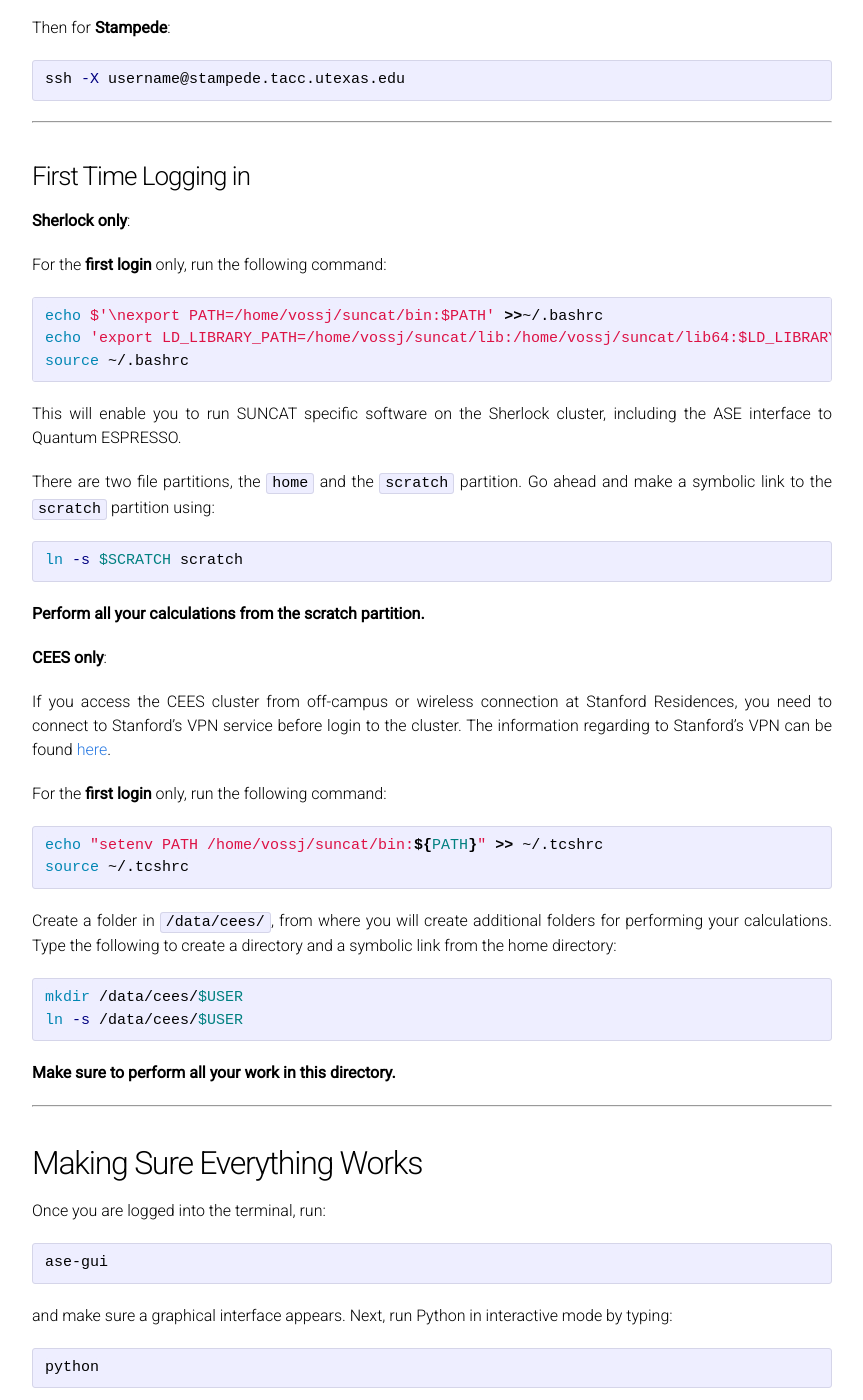
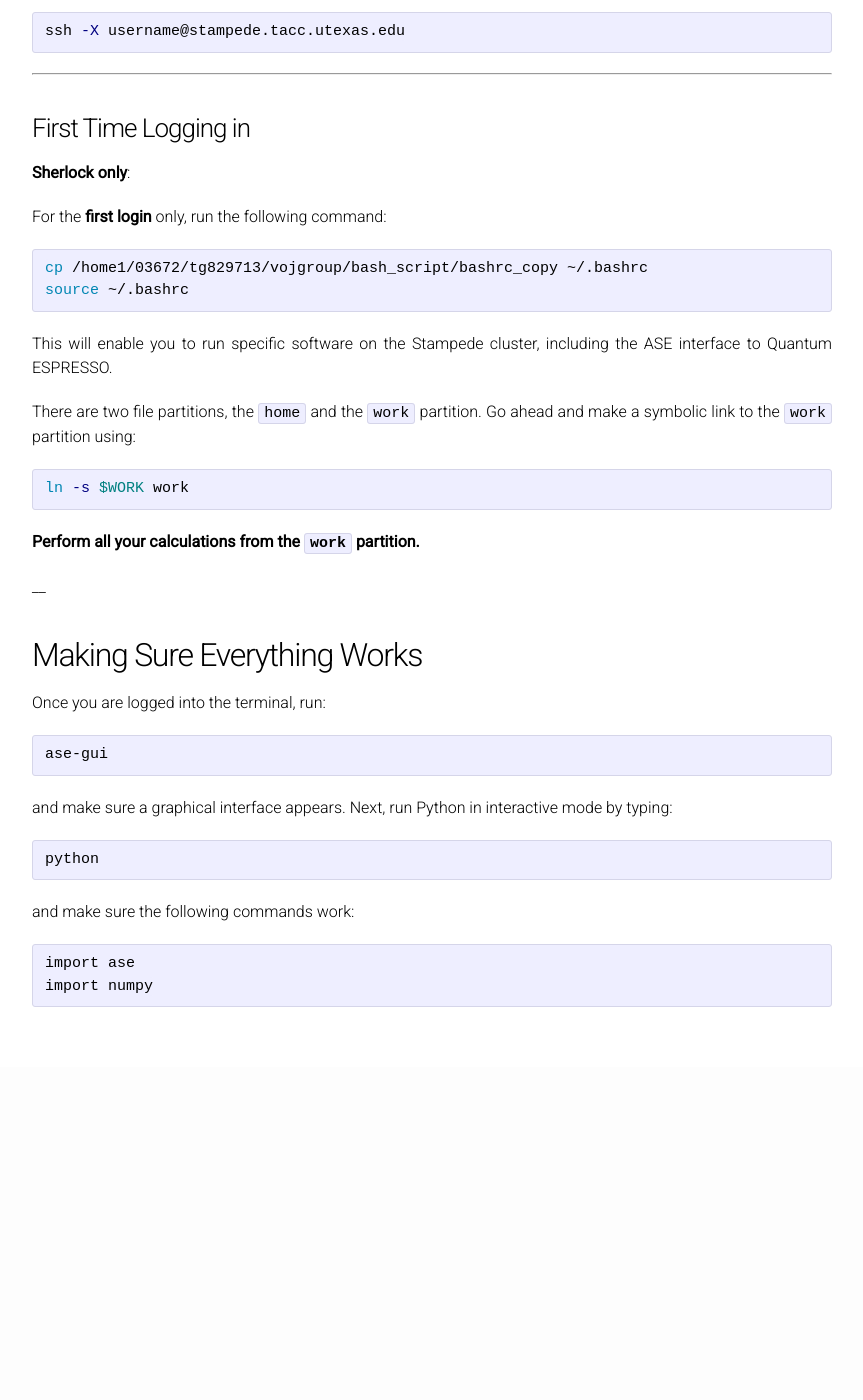
Before and after one commit to vojale/CBE544-2018.github.io, a Jekyll site: the page built from Clusters.md, in a window 1280 px wide and 1400 px high, scrolled down 2142 px. Shown: the whole window, without its empty margins (208-1071 px from the left). Built offline with Jekyll 4.4.1, drawn with Linux system fonts in a browser that asks for light colours; our own code applies the rules of GitHub Pages for plain Markdown files; after the commit the page ends 3209 px from its top, so only the background shows below that.

Commit message:
Update Clusters.md

````diff
--- a/Clusters.md
+++ b/Clusters.md
@@ -19,8 +19,6 @@ Half of the class have been assigned computing accounts on Sherlock and the othe
 1. [Installation](#installation)
 2. [Logging On](#logging)
 3. [First Time Logging On](#first-time)
-    1. [Sherlock](#first-time-sherlock)
-    2. [CEES](#first-time-cees)
 4. [Making Sure Everything Works](#testing)
 
 <a name='installation'></a>
@@ -104,44 +102,21 @@ ____
 For the **first login** only, run the following command:
 
 ```bash
-echo $'\nexport PATH=/home/vossj/suncat/bin:$PATH' >>~/.bashrc
-echo 'export LD_LIBRARY_PATH=/home/vossj/suncat/lib:/home/vossj/suncat/lib64:$LD_LIBRARY_PATH' >>~/.bashrc
+cp /home1/03672/tg829713/vojgroup/bash_script/bashrc_copy ~/.bashrc
 source ~/.bashrc
 ```
 
-This will enable you to run SUNCAT specific software on the Sherlock cluster, including the ASE interface to Quantum ESPRESSO.
+This will enable you to run specific software on the Stampede cluster, including the ASE interface to Quantum ESPRESSO.
 
-There are two file partitions, the `home` and the `scratch` partition. Go ahead and make a symbolic link to the `scratch` partition using:
+There are two file partitions, the `home` and the `work` partition. Go ahead and make a symbolic link to the `work` partition using:
 
 ```bash
-ln -s $SCRATCH scratch
+ln -s $WORK work
 ```
 
-**Perform all your calculations from the scratch partition.**
+**Perform all your calculations from the `work` partition.**
 
 <a name='first-time-cees'></a>
-
-**CEES only**:
-
-If you access the CEES cluster from off-campus or wireless connection at Stanford Residences, you need to connect to Stanford’s VPN service before login to the cluster. The information regarding to Stanford’s VPN can be found [here](http://uit.stanford.edu/service/vpn).
-
-For the **first login** only, run the following command:
-
-```bash
-echo "setenv PATH /home/vossj/suncat/bin:${PATH}" >> ~/.tcshrc
-source ~/.tcshrc
-```
-
-Create a folder in `/data/cees/`, from where you will create additional folders for performing your calculations. Type the following to create a directory and a symbolic link from the home directory:
-
-```bash
-mkdir /data/cees/$USER
-ln -s /data/cees/$USER
-```
-
-**Make sure to perform all your work in this directory.**
-
-
 ____
 
 <a name='testing'></a>
````
